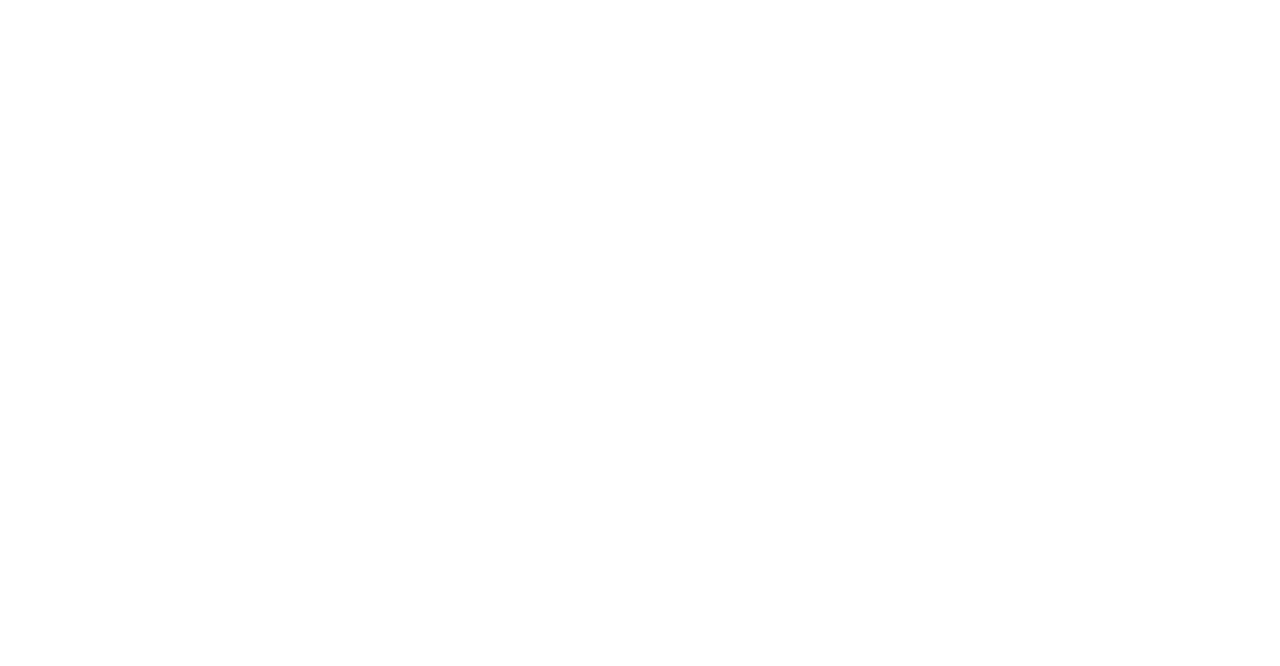
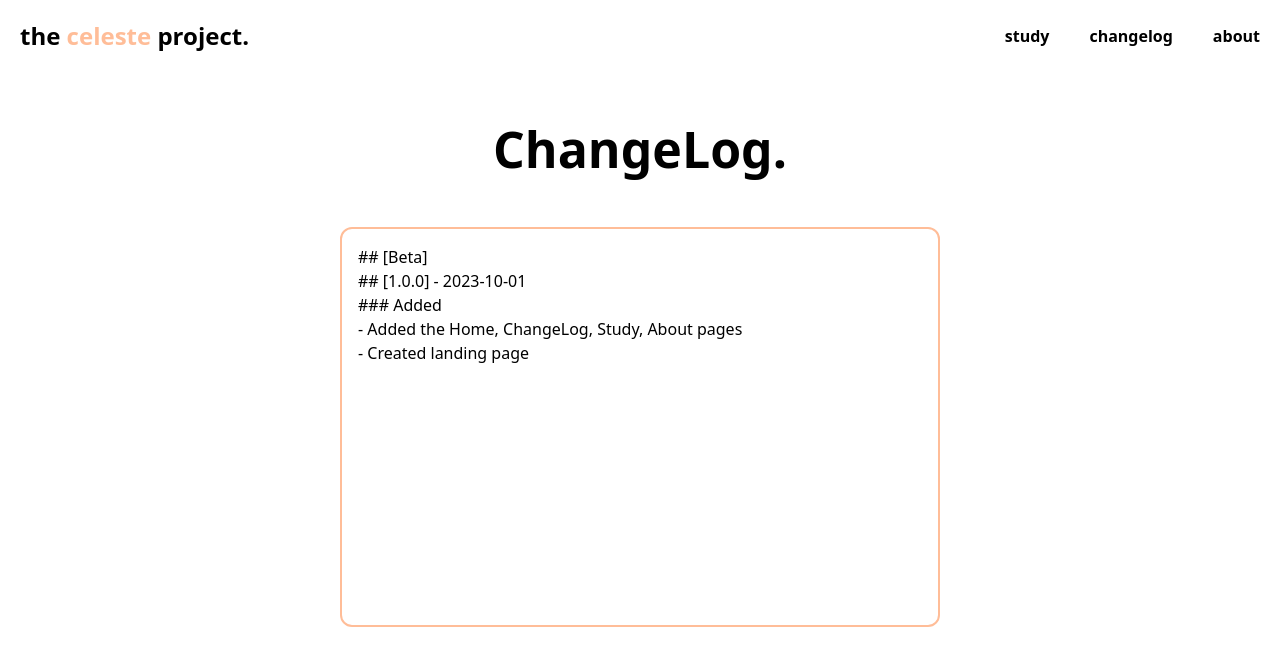
Before and after one commit to johngthecreator/Hear-Him, a React (Vite) app: page /changelog in a window 1280 px wide. Before the commit this address had no page. Shown: the top 666 px of the page. Built offline with nearby package versions, Linux system fonts and the light colour scheme.

Commit message:
added changelog

```diff
--- a/src/App.tsx
+++ b/src/App.tsx
@@ -2,6 +2,7 @@
 import Study from './pages/Study';
 import Home from './pages/Home';
 import About from './pages/About';
+import Changelog from './pages/Changelog';
 
 function App() {
 
@@ -11,6 +12,7 @@
         <Route path="/" element={<Home />} />
         <Route path="/study" element={<Study />} />
         <Route path="/about" element={<About />} />
+        <Route path="/changelog" element={<Changelog />} />
       </Routes>
     </BrowserRouter>
   )
--- a/src/components/Header.tsx
+++ b/src/components/Header.tsx
@@ -7,7 +7,7 @@
             <a href="/study" className="bg-[#FFBD98] block md:hidden px-5 py-2 rounded-lg font-bold">study</a>
             <div className="hidden md:flex gap-10 font-bold">
                 <a href="/study">study</a>
-                <a href="">changelog</a>
+                <a href="/changelog">changelog</a>
                 <a href="/about">about</a>
             </div>
         </header>
--- /dev/null
+++ b/src/pages/Changelog.tsx
@@ -0,0 +1,22 @@
+import Header from "../components/Header"
+export default function Changelog(){
+    return(
+        <div className="flex flex-col h-screen w-full bg-white">
+        <main>
+            <Header />
+            <div className="text-center p-10 flex justify-center items-center flex-col gap-10">
+                <h1 className="text-[50px] font-bold">ChangeLog.</h1>
+                <div className="flex flex-col justiify-start text-left border-solid w-full rounded-xl md:w-1/2 border-2 border-[#FFBD98] p-4 overflow-y-scroll h-[400px]">
+                    <p>## [Beta]</p>
+                    <p>## [1.0.0] - 2023-10-01</p>
+                    <p>### Added</p>
+                    <p>- Added the Home, ChangeLog, Study, About pages</p>
+                    <p>- Created landing page</p>
+                    {/* <p>### Changed</p>
+                    <p>### Removed</p> */}
+                </div>
+            </div>
+        </main>
+    </div>
+    )
+}
--- a/vite.config.ts
+++ b/vite.config.ts
@@ -32,7 +32,7 @@
 		"theme_color": "#F8F1EA",
 		"background_color": "#F8F1EA",
 		"display": "standalone",
-		"scope": "/study",
+		"scope": "/",
 		"start_url": "/study",
 		"orientation": "portrait"
 	}
```
